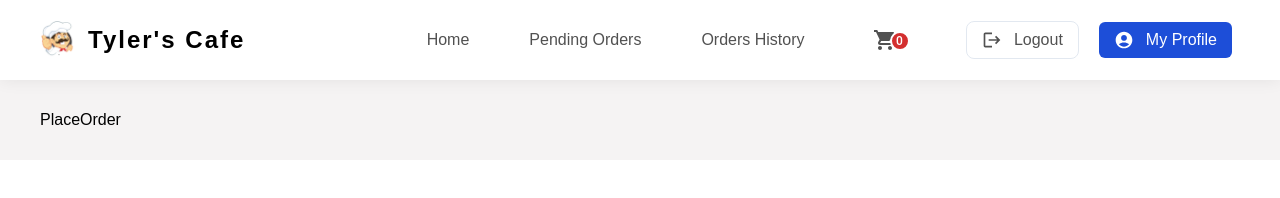
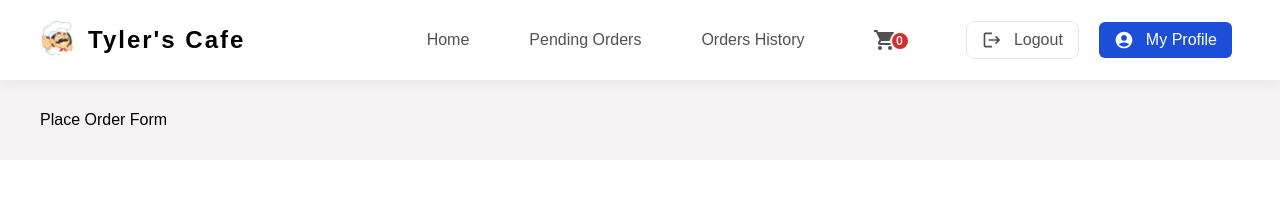
Before and after one commit to AshanSandeep06/Food-Shop-System, a React (Create React App) app in the folder frontend/: page /placeOrder in a window 1280 px wide. Shown: the top 198 px of the page. Built offline with nearby package versions, Linux system fonts and the light colour scheme.

Commit message:
Content Updated

```diff
--- a/frontend/src/pages/PlaceOrder/PlaceOrder.tsx
+++ b/frontend/src/pages/PlaceOrder/PlaceOrder.tsx
@@ -2,7 +2,7 @@ import React from 'react'
 
 const PlaceOrder = () => {
   return (
-    <div>PlaceOrder</div>
+    <section>Place Order Form</section>
   )
 }
 
```
